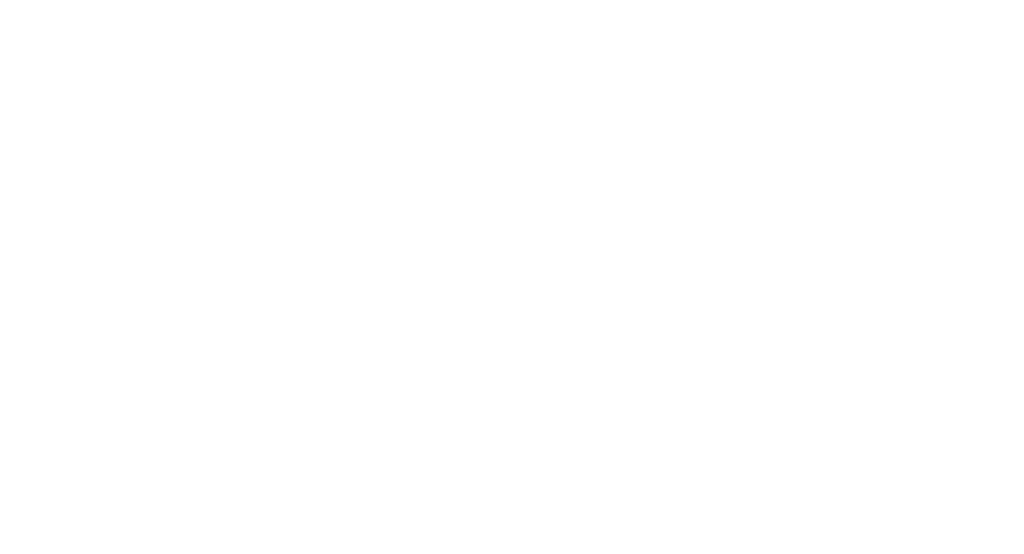
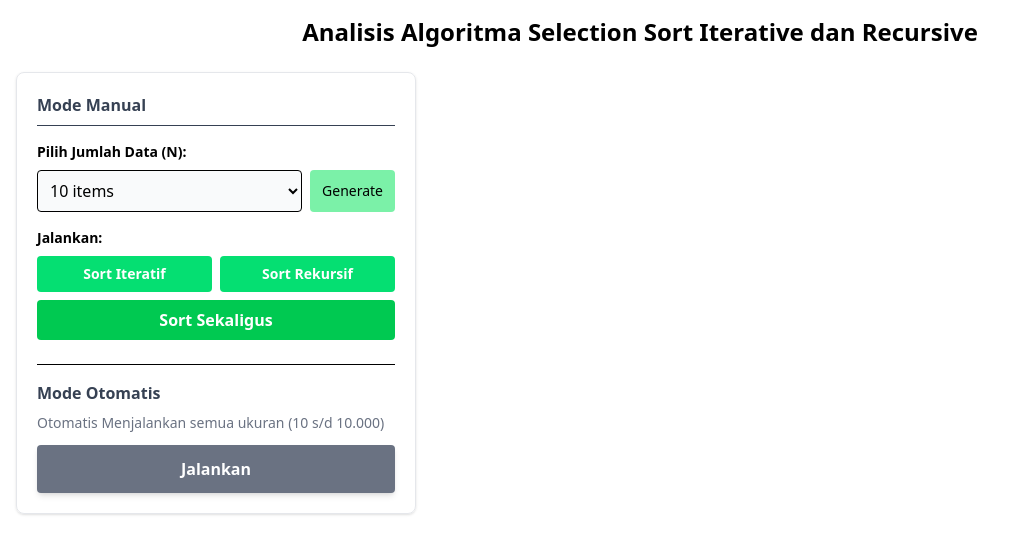
Before and after one commit to Xuerns/Tubes-AKA-Selection-Sort, a React (Vite) app: page / in a window 1280 px wide. Shown: the top 554 px of the page, without its empty margins (0-1024 px from the left). Built offline with nearby package versions, Linux system fonts and the light colour scheme.

Commit message:
feat: Add ControlPanel, Programs, chart, status, and add export for function selectionSortRecursive

```diff
--- a/package.json
+++ b/package.json
@@ -13,6 +13,7 @@
     "@tailwindcss/vite": "^4.1.18",
     "react": "^19.2.0",
     "react-dom": "^19.2.0",
+    "recharts": "^3.6.0",
     "tailwindcss": "^4.1.18"
   },
   "devDependencies": {
--- a/src/App.jsx
+++ b/src/App.jsx
@@ -1,6 +1,10 @@
+import Programs from "./components/Programs";
+
 export default function App() {
 
   return(
-    <div></div>
+    <>
+      <Programs/>
+    </>
   );
 }
--- a/src/SelectionSort.js
+++ b/src/SelectionSort.js
@@ -42,7 +42,7 @@
     return () => recursiveAlgoritm(arr, startIndex + 1);
 }
 
-function selectionSortRecursive(arr) {
+export function selectionSortRecursive(arr) {
     let result = [...arr];
     const startSort = enableBigInput(recursiveAlgoritm);
     return startSort(result, 0);
--- /dev/null
+++ b/src/components/Chart.jsx
@@ -0,0 +1,10 @@
+import { LineChart, Line, XAxis, YAxis, CartesianGrid, Tooltip, Legend } from "recharts";
+
+export default function Chart() {
+
+    return(
+        <div>
+
+        </div>
+    );
+}
--- /dev/null
+++ b/src/components/ControlPanel.jsx
@@ -0,0 +1,34 @@
+export default function ControlPanel({ sizeOptions }) {
+
+    return(
+        <div className="p-5 rounded-lg shadow border border-gray-200">
+            <h3 className="font-bold text-gray-700 mb-4 border-b pb-2">Mode Manual</h3>
+            <label className="block text-sm font-semibold mb-2">Pilih Jumlah Data (N):</label>
+            <div className="flex gap-2 mb-4">
+                <select className="border p-2 rounded w-full bg-gray-50">
+                    {sizeOptions.map((size) => (
+                        <option key={size} value={size}>
+                            {size} items
+                        </option>
+                    ))}
+                </select>
+                <button className="bg-green-300 px-3 py-2 rounded text-sm active:bg-green-600">Generate</button>
+            </div>
+
+            <label className="block text-sm font-semibold mb-2">Jalankan:</label>
+            <div className="grid grid-cols-2 gap-2 mb-6">
+                    <button className="bg-green-400 active:bg-green-600 disabled:bg-gray-400 text-white py-2 rounded text-sm font-bold">Sort Iteratif</button>
+                    <button className="bg-green-400 active:bg-green-600 disabled:bg-gray-400 text-white py-2 rounded text-sm font-bold">Sort Rekursif</button>
+                    <button className="col-span-2 bg-green-500 active:bg-green-700 disabled:bg-gray-500 text-white py-2 rounded font-bold">Sort Sekaligus</button>
+            </div>
+
+            <div className="border-t pt-4">
+                    <h3 className="font-bold text-gray-700 mb-2">Mode Otomatis</h3>
+                    <p className="text-sm text-gray-500 mb-3">Otomatis Menjalankan semua ukuran (10 s/d 10.000)</p>
+                    <button className="w-full bg-gray-500 active:bg-gray-700 disabled:bg-gray-400 text-white py-3 rounded font-bold shadow-md translation-all">
+                        Jalankan
+                    </button>
+            </div>
+        </div>
+    );
+}
--- /dev/null
+++ b/src/components/Programs.jsx
@@ -0,0 +1,24 @@
+import { useState } from "react";
+import { selectionSortIterative, selectionSortRecursive, generateRandom } from "/src/SelectionSort";
+import ControlPanel from "./ControlPanel";
+import Status from "./Status";
+import Chart from "./Chart";
+
+export default function Programs() {
+
+    const sizeOptions = [10, 50, 100, 500, 1000, 5000, 10000]
+    return(
+        <div className="p-4 max-w-7xl mx-auto">
+            <h1 className="text-2xl font-bold mb-6 text-center">
+                Analisis Algoritma Selection Sort Iterative dan Recursive
+            </h1>
+
+            <div className="grid grid-cols-1 lg:grid-cols-3 gap-6">
+                <div className="lg:col-span-1 space-y-6">
+                    <ControlPanel sizeOptions={sizeOptions}></ControlPanel>
+                    <Status></Status>
+                </div>
+            </div>
+        </div>
+    );
+}
--- /dev/null
+++ b/src/components/Status.jsx
@@ -0,0 +1,8 @@
+export default function Status() {
+
+    return(
+        <div>
+
+        </div>
+    );
+}
```
Also changed, not shown: 1 other file (tests, documents, lock files or other folders).
